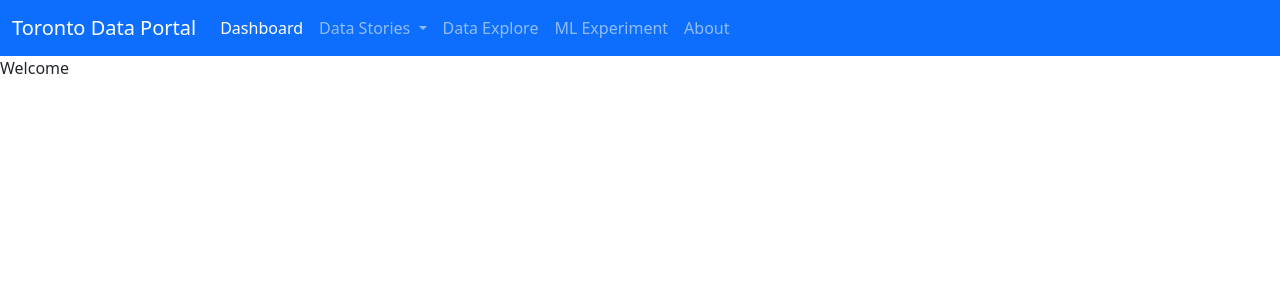
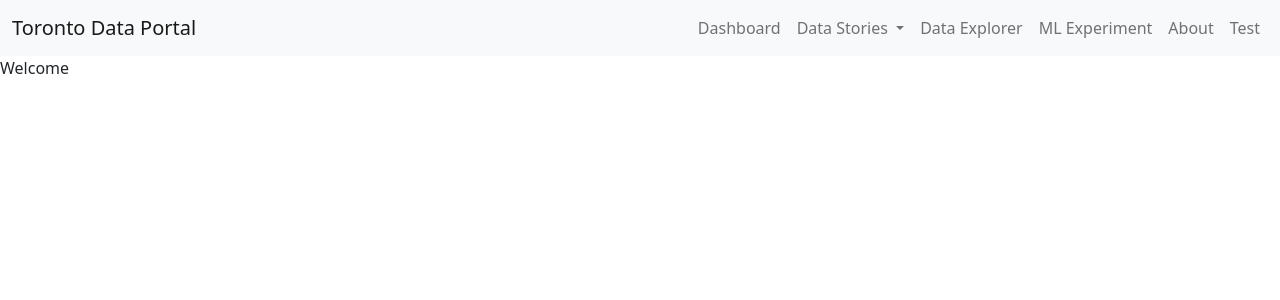
Before and after one commit to jackjyliu/project, a Flask app: page / in a window 1280 px wide. Shown: the top 300 px of the page. Run offline with Flask 2, Linux system fonts and the light colour scheme; parts of the project's set-up code (start-up, migrations or seed data) failed here and were passed over.

Commit message:
updated website navbar and card layout

```diff
--- a/project/dashboard/plotly_graph.py
+++ b/project/dashboard/plotly_graph.py
@@ -22,6 +22,11 @@ def plotly_test():
                         )
 
     fig = px.density_heatmap(power_df, x='hour', y='month', z='power_use_mwh', histfunc='avg')
+    fig.update_layout(
+            title='Toronto Power Use',
+            title_x=0.5,
+            legend_title='Mhw'
+            )
     html_plot = plotly.io.to_html(fig, full_html=False)
 
     return html_plot
--- a/project/templates/base.html
+++ b/project/templates/base.html
@@ -13,16 +13,16 @@
 
   <body>
     <!--Navbar-->
-    <nav class="navbar navbar-expand-lg navbar-dark bg-primary">
+    <nav class="navbar sticky-top navbar-expand-lg navbar-light bg-light">
       <div class="container-fluid">
-        <a class="navbar-brand" href="#">Toronto Data Portal</a>
+        <a class="navbar-brand" href="/">Toronto Data Portal</a>
         <button class="navbar-toggler" type="button" data-bs-toggle="collapse" data-bs-target="#navbarNavDropdown" aria-controls="navbarNavDropdown" aria-expanded="false" aria-label="Toggle navigation">
           <span class="navbar-toggler-icon"></span>
         </button>
-        <div class="collapse navbar-collapse" id="navbarNavDropdown">
+        <div class="collapse navbar-collapse justify-content-end" id="navbarNavDropdown">
           <ul class="navbar-nav">
             <li class="nav-item">
-              <a class="nav-link active" aria-current="page" href="#">Dashboard</a>
+              <a class="nav-link" href="#">Dashboard</a>
             </li>
             <li class="nav-item dropdown">
               <a class="nav-link dropdown-toggle" href="#" id="navbarDropdownMenuLink" role="button" data-bs-toggle="dropdown" aria-expanded="false">
@@ -35,13 +35,16 @@
               </ul>
             </li>
             <li class="nav-item">
-              <a class="nav-link" href="#">Data Explore</a>
+              <a class="nav-link" href="#">Data Explorer</a>
             </li>
             <li class="nav-item">
               <a class="nav-link" href="#">ML Experiment</a>
             </li>
             <li class="nav-item">
               <a class="nav-link" href="#">About</a>
+            </li>
+            <li class="nav-item">
+              <a class="nav-link" href="/test">Test</a>
             </li>
           </ul>
         </div>
@@ -50,6 +53,7 @@
 
     <!--Page Content-->
     {% block content %}{% endblock %}
+
     <!-- Option 1: Bootstrap Bundle with Popper -->
     <script src="https://cdn.jsdelivr.net/npm/bootstrap@5.0.0-beta1/dist/js/bootstrap.bundle.min.js" integrity="sha384-ygbV9kiqUc6oa4msXn9868pTtWMgiQaeYH7/t7LECLbyPA2x65Kgf80OJFdroafW" crossorigin="anonymous"></script>
   </body>
```
Also changed, not shown: project/templates/plotly_graph.html (+13 -1 lines).
